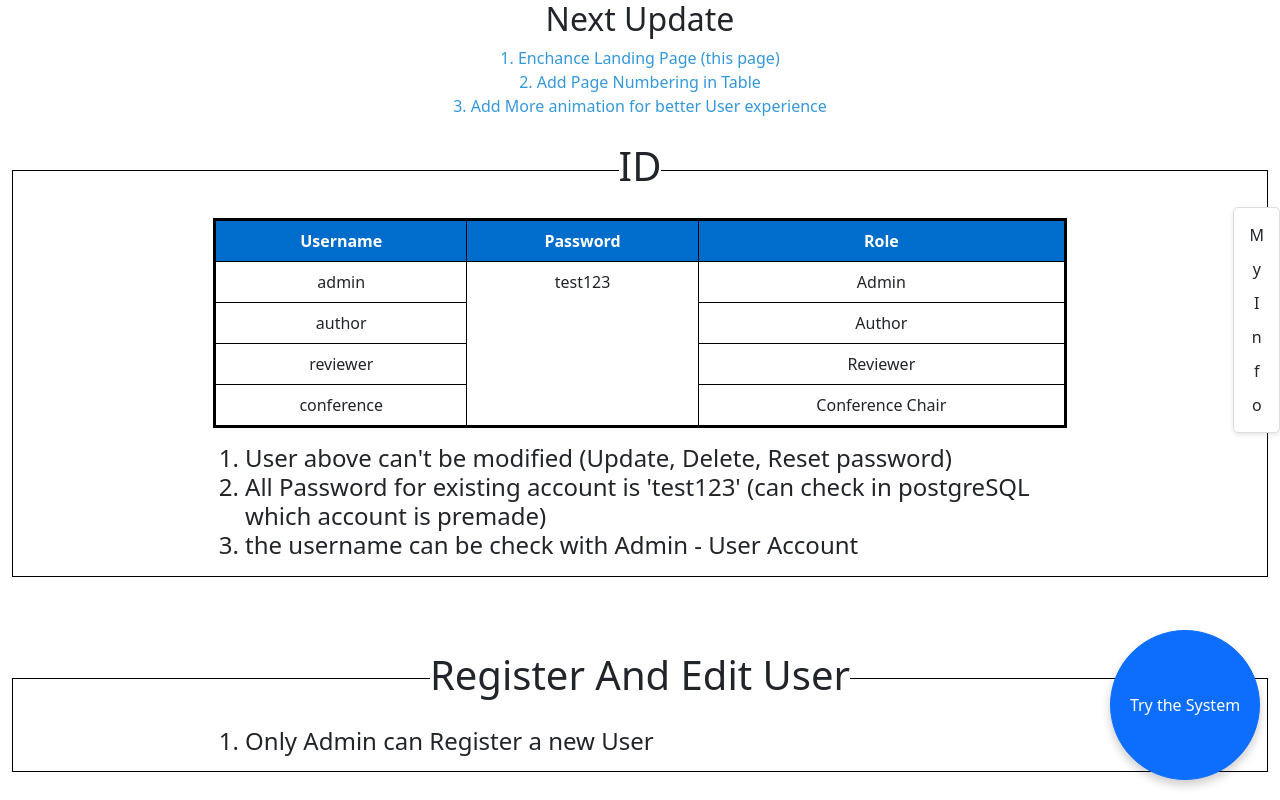
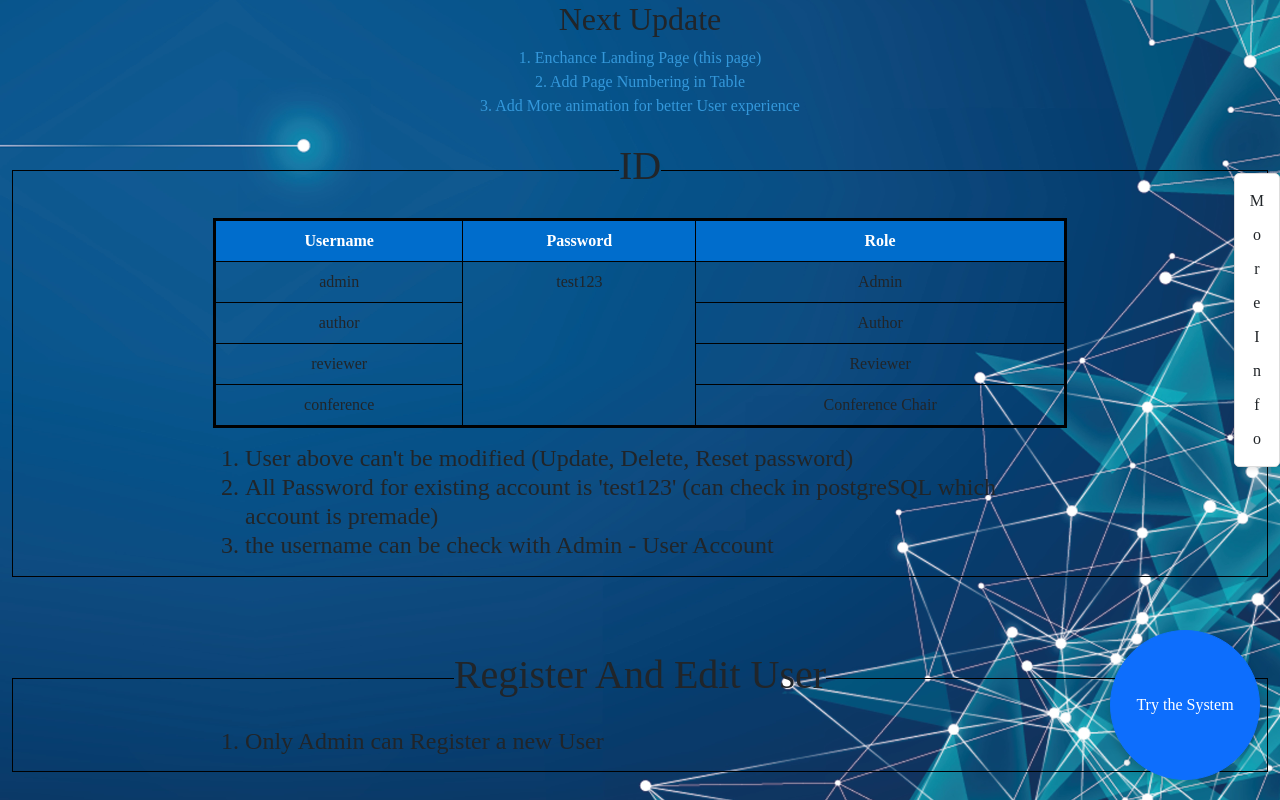
Before and after one commit to limlyang121/Front-end-Research, a React (Create React App) app: page / in a window 1280 px wide. Shown: the top 800 px of the page. Built offline with nearby package versions, Linux system fonts and the light colour scheme.

Commit message:
Add background and font

```diff
--- a/src/App.css
+++ b/src/App.css
@@ -77,3 +77,9 @@ legend {
 table{
   justify-content: center;
 }
+
+@import url('https://fonts.googleapis.com/css?family=Josefin+Sans');
+
+body {
+  font-family: 'Josefin Sans', cursive !important;
+}
--- a/src/LandingPage.css
+++ b/src/LandingPage.css
@@ -14,9 +14,8 @@
   }
 
 
-
 .background {
-    /* background-image: url("/public/img/landingback.JPG"); */
+    background-image: url("/public/img/landingback.jpg");
     background-size: cover; /* Or 100vw 100vh for responsive scaling */
     background-repeat: no-repeat;
     background-attachment: fixed; /* This is the key! */
--- a/src/LandingPageComponent/SideBox/MyInfoBox.jsx
+++ b/src/LandingPageComponent/SideBox/MyInfoBox.jsx
@@ -9,9 +9,9 @@ function MyInfoBox() {
     top: '40%',
     right: 0, // Positioned at the right edge
     transform: isHovered ? 'translateY(-50%) scale(1.2)' : 'translateY(-50%)',
+    padding: isHovered ? '30px': '10px' ,
     backgroundColor: '#fff',
     border: '1px solid #ddd',
-    padding: '10px',
     borderRadius: '5px',
     boxShadow: '0 2px 5px rgba(0, 0, 0, 0.1)',
     display: 'flex',
@@ -29,9 +29,13 @@ function MyInfoBox() {
     textAlign: 'center',
   };
 
-  const links = [
+  const myInfo = [
     { name: 'LinkedIn', url: 'https://www.linkedin.com/in/edy-kelvianto-440156202/', imageUrl: '../logo/lin.png' },
     { name: 'GitHub', url: 'https://github.com/limlyang121', imageUrl: '../logo/github.png' },
+    // Add more links as needed
+  ];
+
+  const links = [
     { name: 'React.JS Code', url: 'https://github.com/limlyang121/Front-end-Research', imageUrl: '../logo/reactjs.png' },
     { name: 'Spring Code', url: 'https://github.com/limlyang121/Back-end-Research', imageUrl: '../logo/spring.png' },
     // Add more links as needed
@@ -41,6 +45,21 @@ function MyInfoBox() {
     <div onMouseEnter={() => setIsHovered(true)} onMouseLeave={() => setIsHovered(false)} style={infoBoxStyles}>
       {/* Show "My Info" when not hovered, links when hovered */}
       {isHovered ? (
+        <div>
+
+          <h4>My Info</h4>
+          <ul style={{ listStyle: 'none', padding: 0, margin: '10px 0' }}>
+            {myInfo.map((info) => (
+              <li key={info.name}>
+                <a href={info.url} target="_blank" rel="noreferrer noopener">
+                  <img src={info.imageUrl} alt="" className="imageStyle" />
+                  {info.name}
+                </a>
+              </li>
+            ))}
+          </ul>
+
+          <h4>Code Links</h4>
           <ul style={{ listStyle: 'none', padding: 0, margin: '10px 0' }}>
             {links.map((link) => (
               <li key={link.name}>
@@ -51,10 +70,16 @@ function MyInfoBox() {
               </li>
             ))}
           </ul>
+        </div>
+
+
+
       ) : (
         <>
           <span style={letterStyle}>M</span>
-          <span style={letterStyle}>y</span>
+          <span style={letterStyle}>o</span>
+          <span style={letterStyle}>r</span>
+          <span style={letterStyle}>e</span>
           <span style={letterStyle}>I</span>
           <span style={letterStyle}>n</span>
           <span style={letterStyle}>f</span>
```
Also changed, not shown: public/img/landingback.jpg (added). Lines whose indentation alone changed are shown as unchanged.
